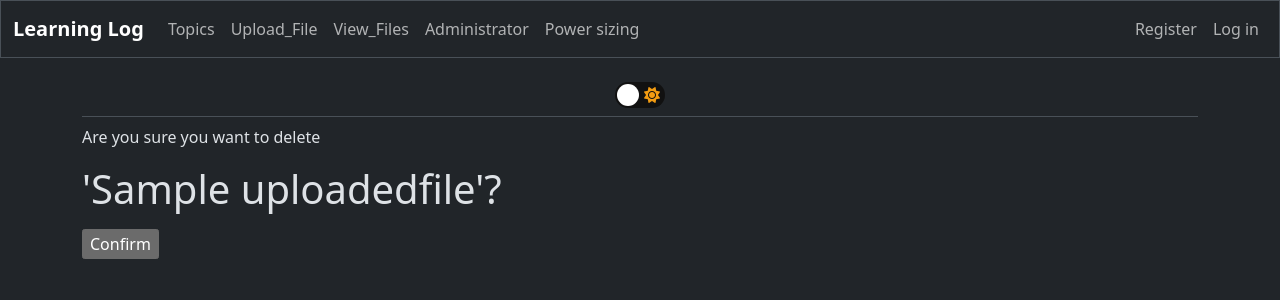
After one commit to maccall-ux/e-learning, a Django app: page /file_delete/1/ in a window 1280 px wide. The commit adds this page. Shown: the top 300 px of the page. Run offline with Django 5.2, Linux system fonts and the light colour scheme; tables that the repository leaves empty hold one stand-in row (values such as "Sample post"); some libraries are stand-ins or nearby versions.

Commit message:
second commit

```diff
--- a/learning_logs/admin.py
+++ b/learning_logs/admin.py
@@ -1,7 +1,8 @@
 from django.contrib import admin
-from .models import Topic,Entry
+from .models import Topic,Entry,UploadedFile
 
 # Register your models here.
 
 admin.site.register(Topic)
 admin.site.register(Entry)
+admin.site.register(UploadedFile)
--- a/learning_logs/models.py
+++ b/learning_logs/models.py
@@ -24,3 +24,13 @@ class Entry(models.Model):
     def __str__(self):
         '''return a string representation of the entry'''
         return f'{self.text[:50]}...'
+
+class UploadedFile(models.Model):
+    file = models.FileField(upload_to='uploads/')
+    name = models.CharField(max_length=255)
+    uploaded_at = models.DateTimeField(auto_now_add=True)
+    is_private = models.BooleanField(default=False)
+    owner = models.ForeignKey(User, on_delete=models.CASCADE)
+
+    def __str__(self):
+        return self.name
--- a/learning_logs/templates/learning_logs/base.html
+++ b/learning_logs/templates/learning_logs/base.html
@@ -26,6 +26,15 @@
              <ul class="navbar-nav me-auto mb-2 mb-md-0">
                <li class="nav-item">
                  <a class="nav-link" href="{% url 'learning_logs:topics' %}">Topics</a>
+                </li>
+                <li class="nav-item">
+                  <a href="{% url "learning_logs:uploadfile" %}" class="nav-link">Upload_File</a>
+                </li>
+                <li class="nav-item">
+                  <a href="{% url "learning_logs:file_list" %}" class="nav-link">View_Files</a>
+                </li>
+                <li class="nav-item">
+                  <a href="{% url "learning_logs:admin_file_list" %}" class="nav-link">Administrator</a>
                 </li>
                <li class="nav-item">
                 <a href="{% url "calculator:home" %}" class="nav-link">Power sizing</a>
--- /dev/null
+++ b/learning_logs/templates/learning_logs/delete.html
@@ -0,0 +1,11 @@
+{% extends "learning_logs/base.html" %}
+
+{% block content %}
+
+<form method="post">
+    {% csrf_token %}
+    <p>Are you sure you want to delete <h1>'{{ object }}'?</h1></p>
+    <input type="submit" value="Confirm">
+</form>
+
+{% endblock content %}
--- a/learning_logs/templates/learning_logs/topic.html
+++ b/learning_logs/templates/learning_logs/topic.html
@@ -6,7 +6,8 @@
 
 {% block content %}
   <p>
-    <a href="{% url 'learning_logs:new_entry' topic.id %}">Add new entry</a>
+    <a href="{% url 'learning_logs:new_entry' topic.id %}">Add new entry</a> -
+    <a href="{% url "learning_logs:topicdelete" topic.id %}">DELETE</a>
   </p>
   {% for entry in entries %}
      <div class="card mb-3">
--- a/learning_logs/urls.py
+++ b/learning_logs/urls.py
@@ -18,4 +18,16 @@ urlpatterns=[
     path('edit_entry/<int:entry_id>/',views.edit_entry,name='edit_entry'),
     #edit existing topic
     path('edit_topic/<int:topic_id>/',views.edit_topic,name='edit_topic'),
+    # file upload
+    path('upload_files/',views.upload_file,name='uploadfile'),
+    # view files
+    path('files/',views.file_list,name='file_list'),
+    #view single file
+    path('files/<int:pk>/', views.view_file, name='view_file'),
+    # delete
+    path('topic_delete/<int:pk>/',views.topicdeleteview.as_view(),name='topicdelete'),
+     # delete
+    path('file_delete/<int:pk>/',views.uploadfiledeleteview.as_view(),name='uploadfiledelete'),
+    #admin only
+    path('Admin/files/', views.admin_file_list, name='admin_file_list'),
 ]
--- a/learning_logs/views.py
+++ b/learning_logs/views.py
@@ -1,8 +1,13 @@
-from django.shortcuts import render, redirect
-from .models import Topic,Entry
-from .forms import TopicForm,EntryForm
-from django.contrib.auth.decorators import login_required
+from django.shortcuts import render, redirect,get_object_or_404
+from django.urls import reverse_lazy
+from django.http import FileResponse,HttpResponseForbidden
+from .models import Topic,Entry,UploadedFile
+from .forms import TopicForm,EntryForm,FileUploadForm
+from django.contrib.auth.decorators import login_required,user_passes_test
 from django.http import Http404
+import os
+from django.views.generic import DeleteView
+from django.db import models
 
 # Create your views here.
 def index(request):
@@ -90,3 +95,122 @@ def edit_topic(request,topic_id):
         form=TopicForm(instance=topic)
     context={'topic':topic,'form':form}
     return render(request,'learning_logs/edit_topic.html',context)
+
+
+"""def files(request):
+    files=uploadfiles.objects.all()
+    context={'files':files}
+    return render(request,'learning_logs/files.html',context)
+
+
+def uploadfile(request):
+    if request.method=='POST':
+        form=UploadFileForm(data=request.POST,files=request.FILES)
+        if form.is_valid():
+            form.save()
+            return redirect('learning_logs:files')
+    else:
+        form=UploadFileForm()
+    context={'form':form}
+    return render(request,'learning_logs/uploadfile.html',context)
+
+def view_file(request, pk):
+    file_obj = get_object_or_404(uploadfiles, pk=pk)
+
+    # Open the file in binary mode
+    file = file_obj.file.open('rb')
+
+    # Determine content type more robustly
+    filename = file_obj.file.name
+    extension = os.path.splitext(filename)[1].lower()
+
+    content_types = {
+        '.pdf': 'application/pdf',
+        '.jpg': 'image/jpeg',
+        '.jpeg': 'image/jpeg',
+        '.png': 'image/png',
+        '.gif': 'image/gif',
+        '.txt': 'text/plain',
+        '.csv': 'text/csv',
+    }
+
+    content_type = content_types.get(extension, 'application/octet-stream')
+
+    response = FileResponse(file, content_type=content_type)
+    response['Content-Disposition'] = f'inline; filename="{os.path.basename(filename)}"'
+    return response"""
+
+
+@login_required
+def file_list(request):
+    files = UploadedFile.objects.filter(
+        models.Q(is_private=False) |
+        models.Q(owner=request.user) |
+        models.Q(owner__is_superuser=True)
+    ).distinct().order_by('-uploaded_at')
+    return render(request, 'learning_logs/file_list.html', {'files': files})
+
+
+@login_required
+def upload_file(request):
+    if request.method == 'POST':
+        form = FileUploadForm(request.POST, request.FILES)
+        if form.is_valid():
+            file = form.save(commit=False)
+            file.owner = request.user
+            file.save()
+            return redirect('learning_logs:file_list')
+    else:
+        form = FileUploadForm()
+    return render(request, 'learning_logs/upload.html', {'form': form})
+
+
+@login_required
+def view_file(request, pk):
+    file_obj = get_object_or_404(UploadedFile, pk=pk)
+
+    # Check permissions
+    if file_obj.is_private and not request.user.is_superuser and file_obj.owner != request.user:
+        return HttpResponseForbidden("You don't have permission to access this file")
+
+    # File serving logic remains the same
+    file = file_obj.file.open('rb')
+    filename = file_obj.file.name
+    extension = os.path.splitext(filename)[1].lower()
+
+    content_types = {
+        '.pdf': 'application/pdf',
+        '.jpg': 'image/jpeg',
+        '.jpeg': 'image/jpeg',
+        '.png': 'image/png',
+        '.gif': 'image/gif',
+        '.txt': 'text/plain',
+        '.csv': 'text/csv',
+    }
+
+    content_type = content_types.get(extension, 'application/octet-stream')
+
+    response = FileResponse(file, content_type=content_type)
+    response['Content-Disposition'] = f'inline; filename="{os.path.basename(filename)}"'
+    return response
+
+@login_required
+def admin_file_list(request):
+    if request.user.is_superuser:
+          files = UploadedFile.objects.all().order_by('-uploaded_at')
+          return render(request, 'learning_logs/admin_file_list.html', {'files': files})
+    else:
+          return HttpResponseForbidden("<h4>You don't have permission to access this link</h4>")
+
+
+
+class topicdeleteview(DeleteView):
+    model=Topic
+    template_name = "learning_logs/delete.html"
+    success_url= reverse_lazy('learning_logs:topics')
+
+#@user_passes_test(lambda u: u.is_superuser)
+class uploadfiledeleteview(DeleteView):
+    model=UploadedFile
+    template_name = "learning_logs/delete.html"
+    success_url= reverse_lazy('learning_logs:file_list')
--- /dev/null
+++ b/ll_project/middleware.py
@@ -0,0 +1,19 @@
+# middleware.py
+from django.http import HttpResponseForbidden
+from django.conf import settings
+import re
+
+class PrivateFileAuthMiddleware:
+    def __init__(self, get_response):
+        self.get_response = get_response
+        self.private_url_pattern = re.compile(r'^/media/uploads/private/')
+
+    def __call__(self, request):
+        response = self.get_response(request)
+
+        if (self.private_url_pattern.match(request.path) and
+            not request.user.is_authenticated and
+            not request.user.is_superuser):
+            return HttpResponseForbidden()
+
+        return response
--- a/ll_project/urls.py
+++ b/ll_project/urls.py
@@ -16,10 +16,14 @@ Including another URLconf
 """
 from django.contrib import admin
 from django.urls import path,include
+from django.conf import settings
+from django.conf.urls.static import static
+
+
 
 urlpatterns = [
     path('admin/', admin.site.urls),
     path('accounts/',include('accounts.urls')),
     path('calculator/',include('calculator.urls')),
     path('',include('learning_logs.urls')),
-]
+]+static(settings.MEDIA_URL, document_root=settings.MEDIA_ROOT)
--- a/static/css/styles.css
+++ b/static/css/styles.css
@@ -34,3 +34,11 @@
 }
 
 #checkbox {display: none;}
+
+
+.badge {
+  font-family: monospace;
+}
+.table {
+  font-size: 0.9rem;
+}
```
Also changed, not shown: learning_logs/forms.py (+10 -1 lines), learning_logs/templates/learning_logs/admin_file_list.html (added, +82 -0 lines), learning_logs/templates/learning_logs/file_list.html (added, +84 -0 lines), learning_logs/templates/learning_logs/upload.html (added, +19 -0 lines), ll_project/settings.py (+7 -2 lines), learning_logs/migrations/0004_uploadfiles.py (added), learning_logs/migrations/0005_uploadedfile_delete_uploadfiles.py (added).
